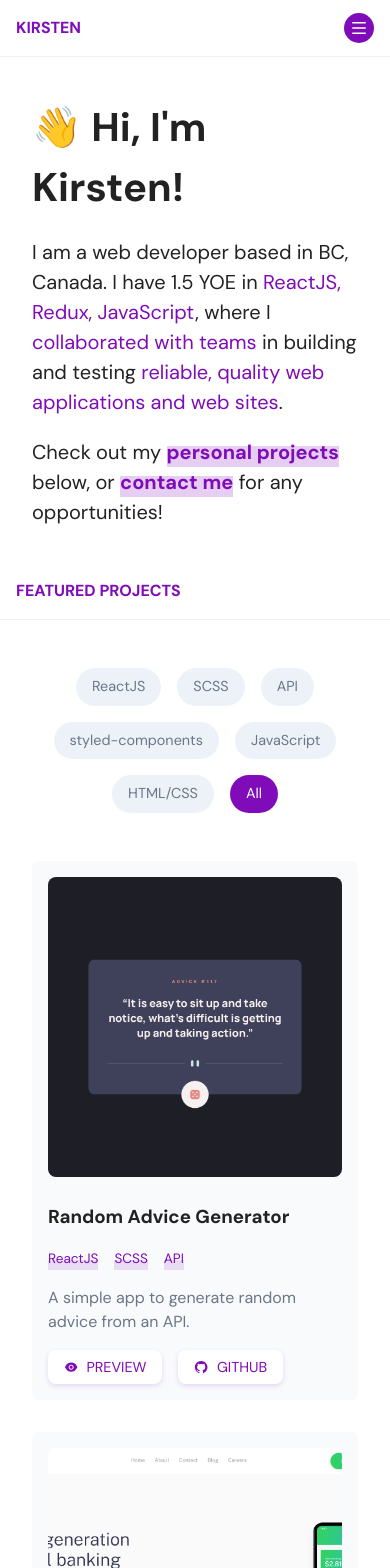
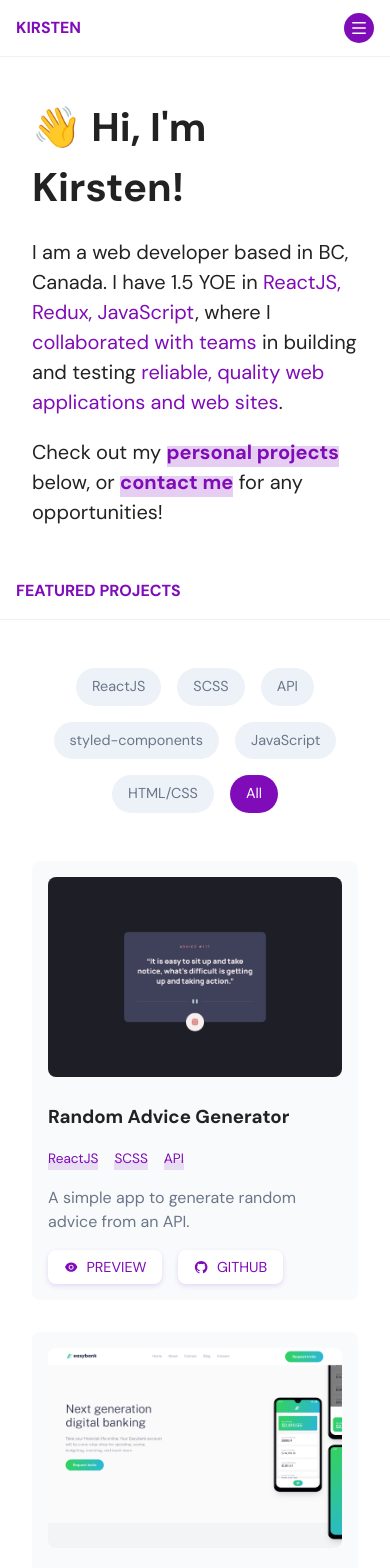
Before and after one commit to kmalcaba/kmalcaba.github.io, a React (Create React App) app: page / in a window 390 px wide. Shown: the top 1568 px of the page. Built offline with nearby package versions, Linux system fonts and the light colour scheme.

Commit message:
Adjust image size on mobile

```diff
--- a/src/components/ProjectCard/ProjectCard.scss
+++ b/src/components/ProjectCard/ProjectCard.scss
@@ -17,6 +17,10 @@
     height: 300px;
     object-fit: cover;
     border-radius: 0.5rem;
+
+    @media screen and (max-width: $breakpoint-mobile) {
+      height: 200px;
+    }
   }
 
   h3 {
```
